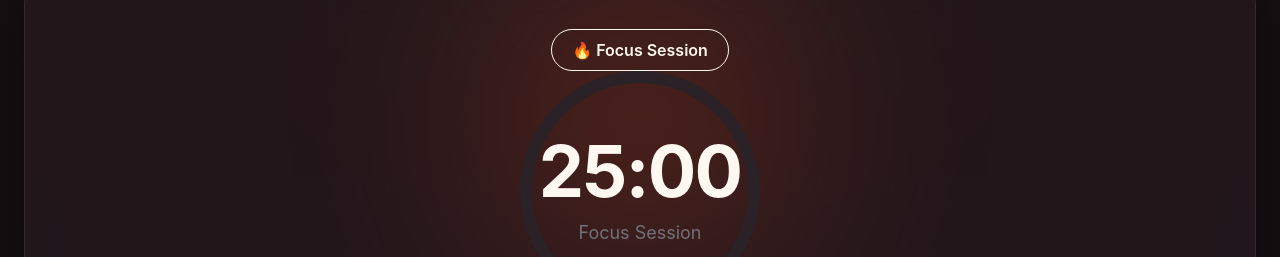
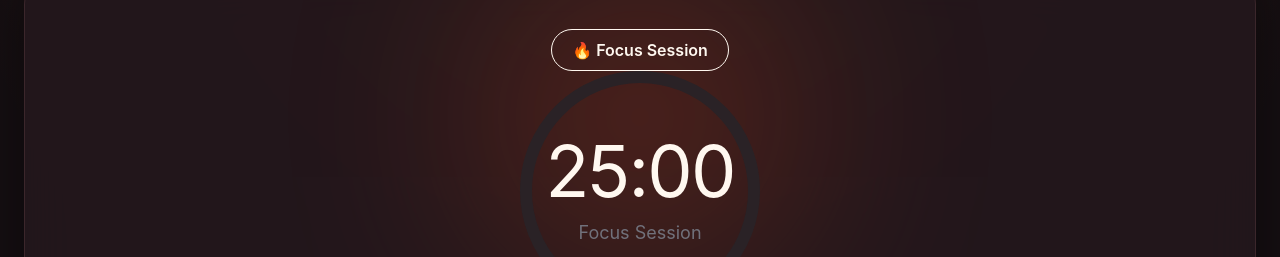
Before and after one commit to Amol-2704/FocusFlow, a React (Vite) app: page / in a window 1280 px wide. Shown: the part 197-454 px from the top of the page. Built offline with nearby package versions, Linux system fonts and the light colour scheme.

Commit message:
style: improve timer font

```diff
--- a/src/components/timer/TimerDisplay.tsx
+++ b/src/components/timer/TimerDisplay.tsx
@@ -34,7 +34,7 @@ export default function TimerDisplay({
         transition={{
           duration: 0.18,
         }}
-        className="text-7xl font-bold tracking-tight"
+        className="text-7xl font-monospace tracking-tight"
       >
         {formatTime(timeRemaining)}
       </motion.h2>
```
